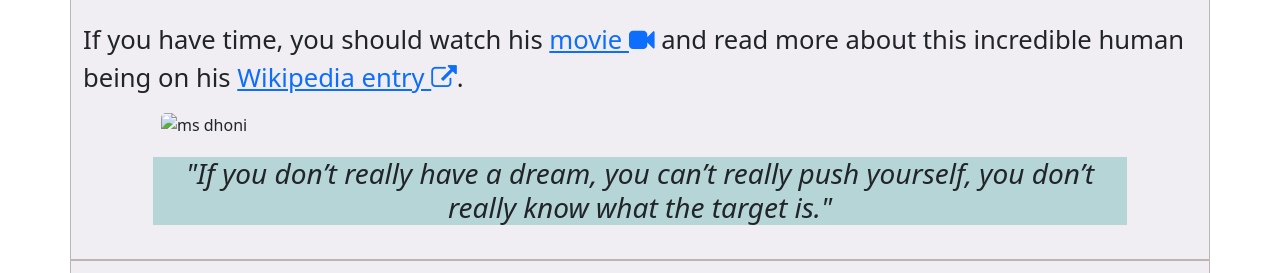
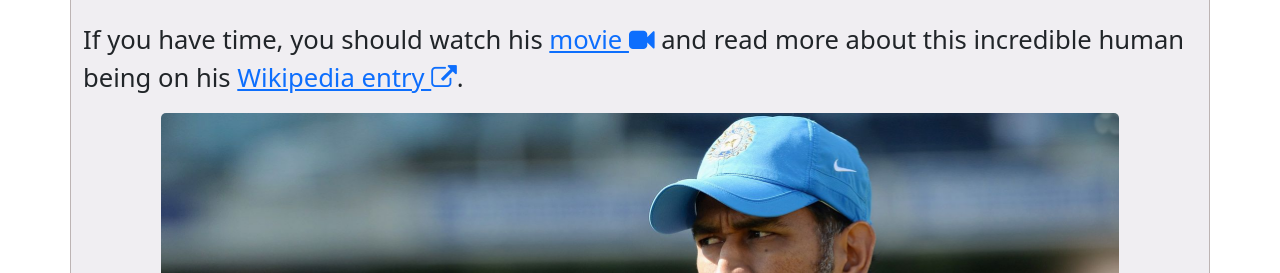
Before and after one commit to tejasmachhi/tribute-page-Git.io, a plain HTML site: page index.html in a window 1280 px wide. Shown: the part 1943-2216 px from the top of the page. Drawn offline with nearby package versions, Linux system fonts and the light colour scheme; the site is published under a folder, as on GitHub Pages, so addresses that start at the root find nothing.

Commit message:
Update index.html

```diff
--- a/index.html
+++ b/index.html
@@ -199,7 +199,7 @@
             </p>
 
 
-            <img src="/img/3eb1c2ed04cc648248e013c7728d81ce.jpg" alt="ms dhoni" class="imgms">
+            <img src="img/3eb1c2ed04cc648248e013c7728d81ce.jpg" alt="ms dhoni" class="imgms">
 
             <h3 class="qt"><em> "If you don’t really have a dream, you can’t really push yourself, you don’t really know
                     what the
```
